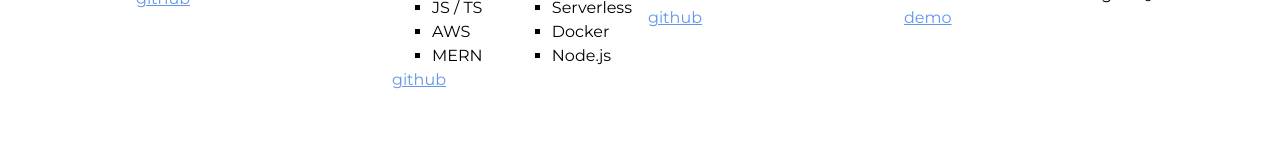
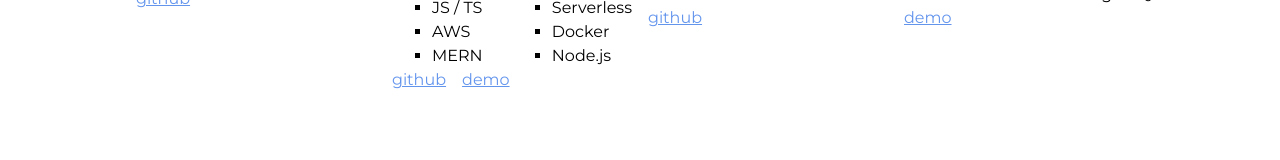
Before and after one commit to nicholascannon1/portfolio-v4, a Next.js app in the folder client/: page / in a window 1280 px wide. Shown: the part 2925-3085 px from the top of the page. Built offline with nearby package versions, Linux system fonts and the light colour scheme.

Commit message:
udpate projects

```diff
--- a/client/sections/Projects.tsx
+++ b/client/sections/Projects.tsx
@@ -23,6 +23,7 @@ const ProjectsSection: React.FC = () => {
           description="Previous iterations of my development site. v2 built using the MERN stack. v3 built fully serverless with the serverless framework."
           technologies={["JS / TS", "AWS", "MERN", "Serverless", "Docker", "Node.js"]}
           github="https://github.com/nicholascannon1/portfolio-v3"
+          demoLink="https://old.niccannon.com/"
         />
 
         <Project
```
